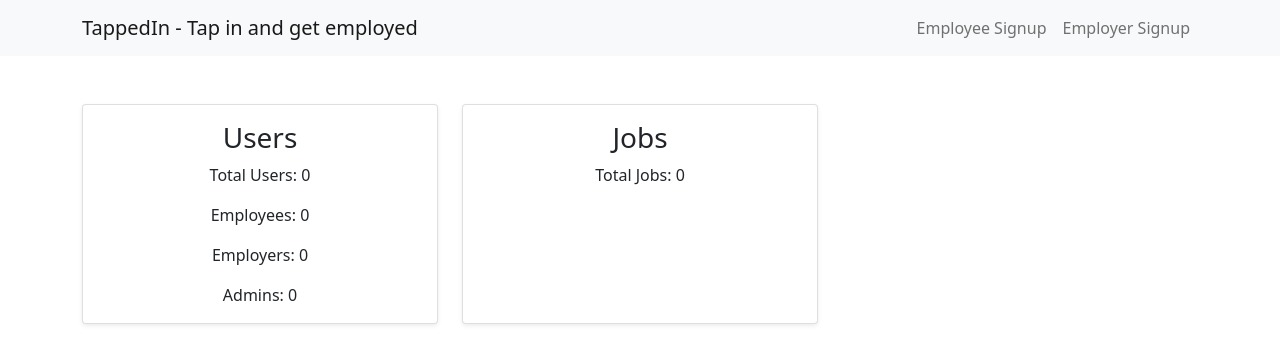
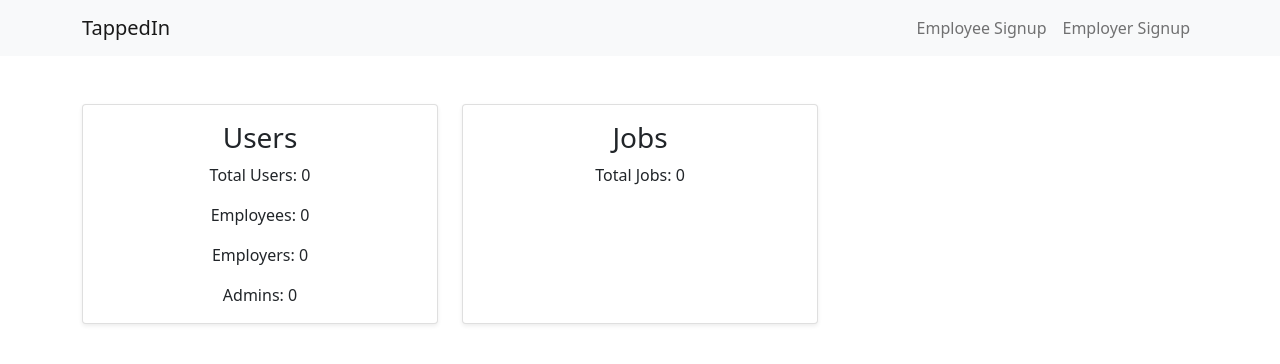
Before and after one commit to Ale-Newport/404-Not-Found, a Django app: page /administrator/dashboard/ in a window 1280 px wide. Shown: the top 364 px of the page. Run offline with Django 5.2, Linux system fonts and the light colour scheme; a user stored in the database is signed in; data comes from the database, SQL or seed files in the repository; data that the repository does not hold is empty; parts of the project's set-up code (start-up, migrations or seed data) failed here and were passed over; some libraries are stand-ins or nearby versions.

Commit message:
Remove tagline from navbar

```diff
--- a/app/templates/partials/navbar.html
+++ b/app/templates/partials/navbar.html
@@ -1,6 +1,6 @@
 <nav class="navbar navbar-expand-lg navbar-light bg-light">
   <div class="container">
-    <a class="navbar-brand" href="/">TappedIn - Tap in and get employed</a>
+    <a class="navbar-brand" href="/">TappedIn</a>
     <button class="navbar-toggler" type="button" data-bs-toggle="collapse" data-bs-target="#navbarNav">
       <span class="navbar-toggler-icon"></span>
     </button>
```
